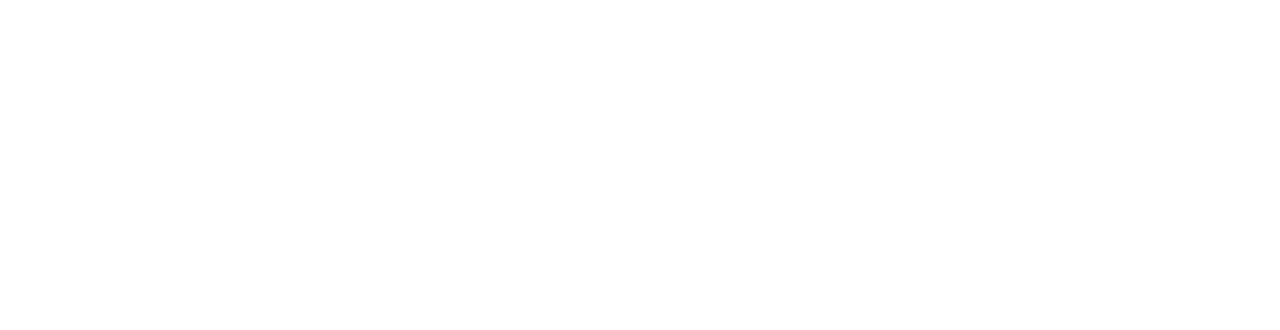
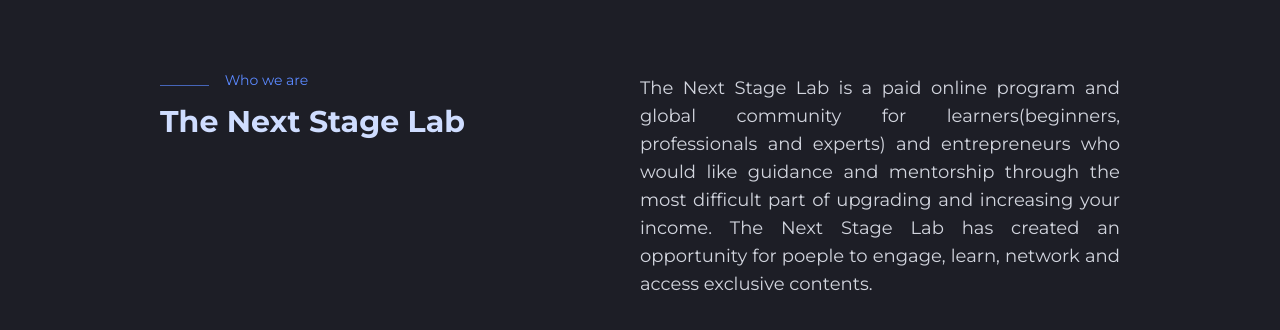
Before and after one commit to HamidTech360/swiftTelecoms, a React (Vite) app: page / in a window 1280 px wide. Shown: the part 914-1244 px from the top of the page. Before the commit the page ends 810 px from the top, so only its background shows below. Built offline with nearby package versions, Linux system fonts and the light colour scheme.

Commit message:
about section design

```diff
--- a/src/screens/Home/home.style.ts
+++ b/src/screens/Home/home.style.ts
@@ -1,7 +1,7 @@
 import styled from 'styled-components'
 
 export const Banner = styled.div.attrs({
-  className: 'font-bold pt-50 text-center w-full ',
+  className: 'font-bold pt-50 text-center ',
 })`
   background-image: url('../../assets/banner1.png');
   // font-size:30px;
@@ -35,3 +35,19 @@
   className:
     'text-[#7E8290] text-center w-11/12 md:w-6/6 text-xs md:text-lg m-auto leading-7 ',
 })``
+
+export const About = styled.div.attrs({
+  className:
+    ' bg-[#1D1E26] text-white p-5 md:p-10 lg:p-40 md:grid grid-cols-2 ',
+})`
+  min-height: 40vh;
+  height: fit-content;
+  font-family: Montserrat;
+`
+// color: ;
+// text-align: justify;
+// font-family: Montserrat;
+// font-size: 17px;
+// font-style: normal;
+// font-weight: 400;
+// line-height: 259.4%; /* 44.098px */
--- a/src/screens/Home/index.tsx
+++ b/src/screens/Home/index.tsx
@@ -1,9 +1,9 @@
 import CustomButton from '../../components/CustomButton/CustomButton'
-import { Banner, TopText, SubText, BodyText } from './home.style'
+import { Banner, TopText, SubText, BodyText, About } from './home.style'
 
 const Home = () => {
   return (
-    <div>
+    <div className="w-[100%]">
       <Banner>
         <div className="p-10 md:w-3/6 flex m-auto flex-col md:pt-36">
           <TopText>135,455 Comunity Members</TopText>
@@ -22,6 +22,27 @@
           </div>
         </div>
       </Banner>
+      <About>
+        <div>
+          {' '}
+          <p className="text-[#5B89FF] text-sm font-normal  ">
+            <span className=" mr-3">_______</span> Who we are
+          </p>
+          <p className="text-[#CFDDFF] text-2xl md:text-3xl font-bold mt-0">
+            The Next Stage Lab
+          </p>
+        </div>
+        <div>
+          <p className="text-[#D2D5DE] md:text-lg text-base font-normal leading-loose text-justify">
+            The Next Stage Lab is a paid online program and global community for
+            learners(beginners, professionals and experts) and entrepreneurs who
+            would like guidance and mentorship through the most difficult part
+            of upgrading and increasing your income. The Next Stage Lab has
+            created an opportunity for poeple to engage, learn, network and
+            access exclusive contents.
+          </p>
+        </div>
+      </About>
     </div>
   )
 }
```
